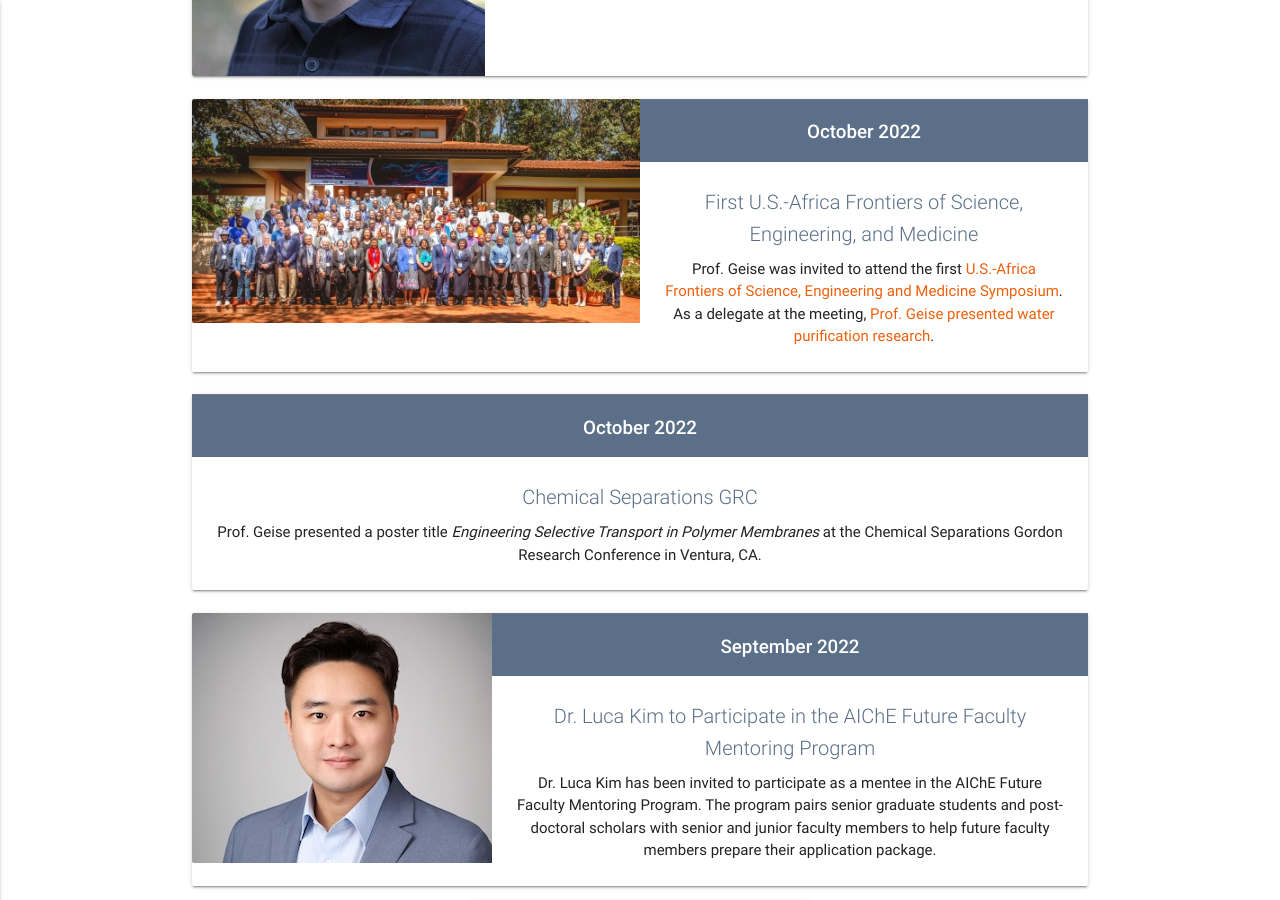
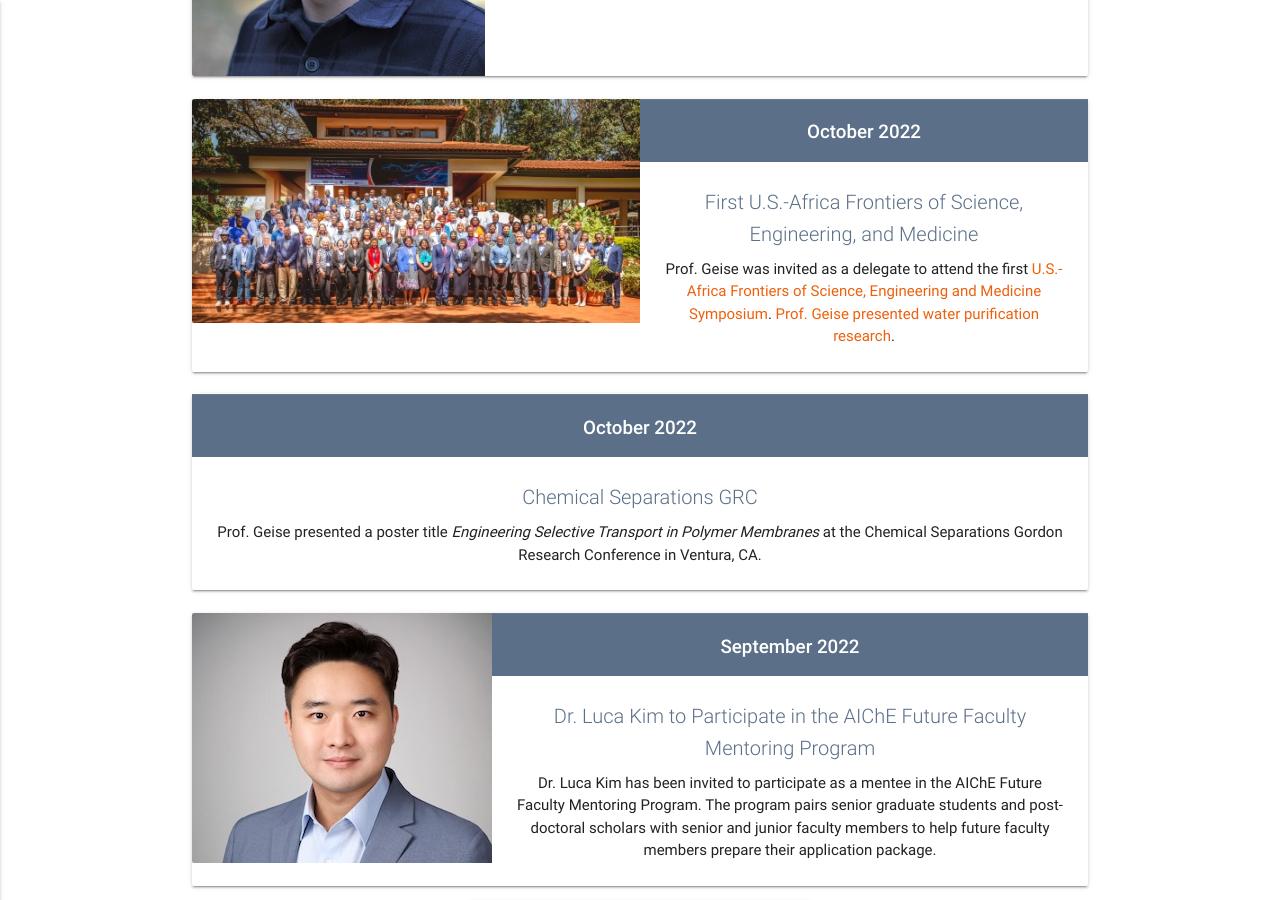
Before and after one commit to geisegroup/geisegroup.github.io, a Jekyll site: the page built from index.md, in a window 1280 px wide and 900 px high, scrolled down 2720 px. Built offline with Jekyll 4.4.1, drawn with Linux system fonts in a browser that asks for light colours; nearby versions of some CDN libraries.

Commit message:
Update 22_africa.html

```diff
--- a/_newsItems/22_africa.html
+++ b/_newsItems/22_africa.html
@@ -2,6 +2,6 @@
 date: 2022-10-12
 year: 2022
 title: First U.S.-Africa Frontiers of Science, Engineering, and Medicine
-text: Prof. Geise was invited to attend the first <a href="https://www.nationalacademies.org/event/10-12-2022/first-us-africa-frontiers-of-science-engineering-and-medicine-symposium" target="_blank" rel="noopener">U.S.-Africa Frontiers of Science, Engineering and Medicine Symposium</a>. As a delegate at the meeting, <a href="https://engineering.virginia.edu/che%E2%80%99s-geoff-geise-invited-inaugural-us-africa-frontiers-science-engineering-and-medicine-symposium" target="_blank" rel="noopener">Prof. Geise presented water purification research</a>.
+text: Prof. Geise was invited as a delegate to attend the first <a href="https://www.nationalacademies.org/event/10-12-2022/first-us-africa-frontiers-of-science-engineering-and-medicine-symposium" target="_blank" rel="noopener">U.S.-Africa Frontiers of Science, Engineering and Medicine Symposium</a>. <a href="https://engineering.virginia.edu/che%E2%80%99s-geoff-geise-invited-inaugural-us-africa-frontiers-science-engineering-and-medicine-symposium" target="_blank" rel="noopener">Prof. Geise presented water purification research</a>.
 image: us_africa.JPG
 ---
```
